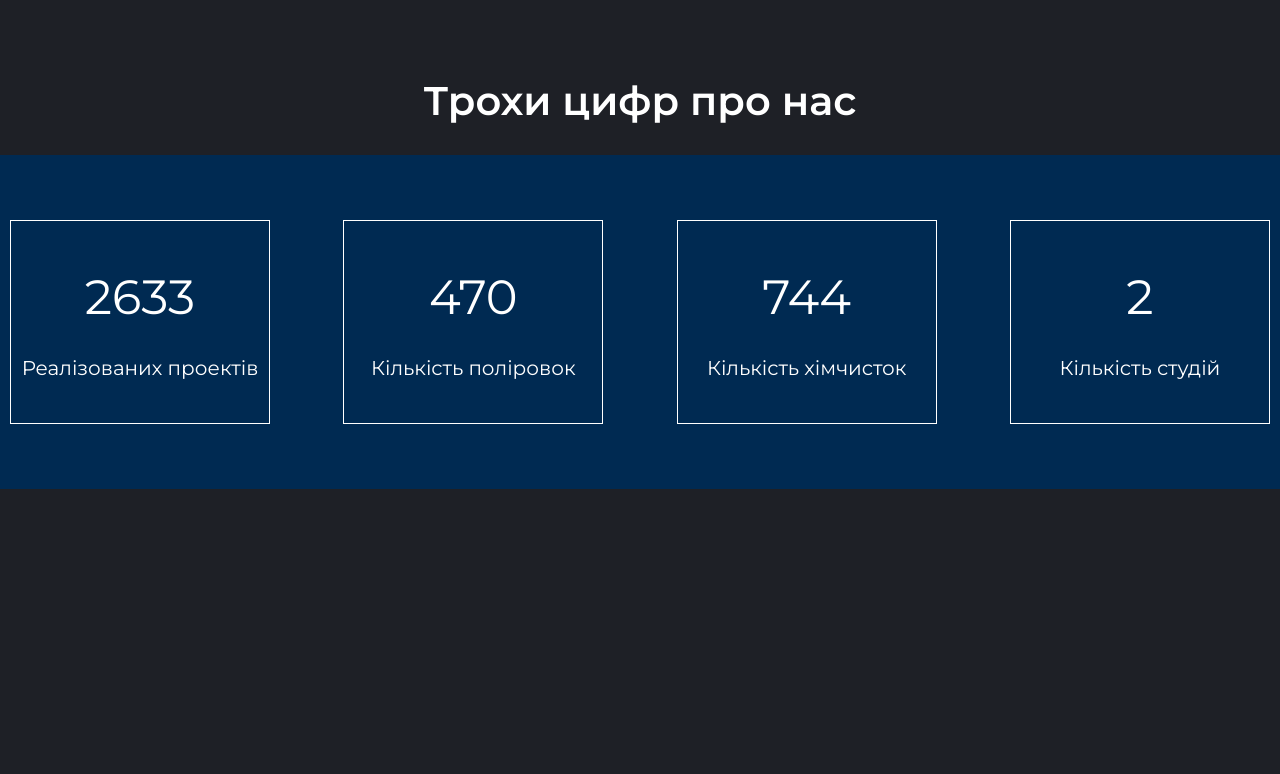
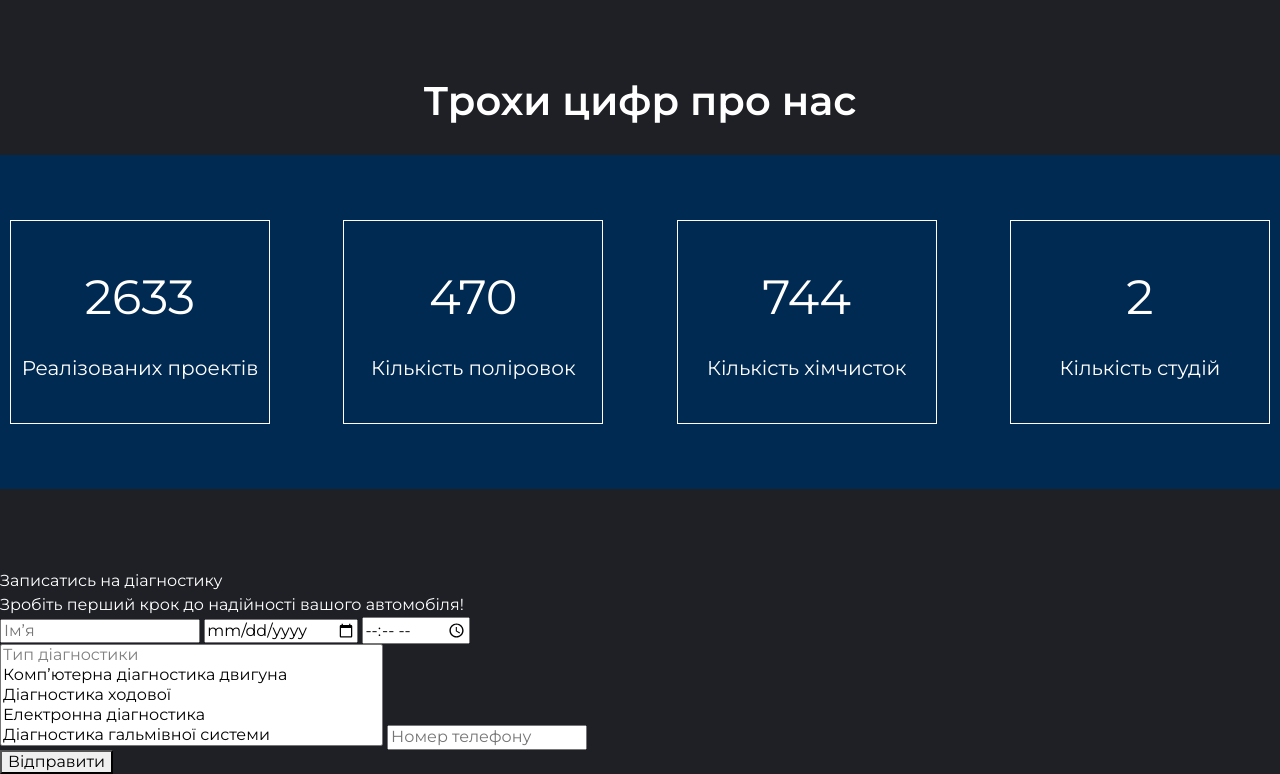
Before and after one commit to serg-hourwitz/autoservice, a plain HTML site: page index.html in a window 1280 px wide. Shown: the part 4230-5004 px from the top of the page. Before the commit the page ends 4719 px from the top, so only its background shows below. Drawn offline with nearby package versions, Linux system fonts and the light colour scheme.

Commit message:
added form

```diff
--- a/index.html
+++ b/index.html
@@ -591,6 +591,72 @@
               </div>
             </div>
           </section>
+          <!-- booking -->
+          <section class="booking" id="booking">
+            <div class="booking-header-text">Записатись на діагностику</div>
+            <div class="booking-text">
+              Зробіть перший крок до надійності вашого автомобіля!
+            </div>
+            <!-- form -->
+            <form action="#" method="post" class="booking-form">
+              <div class="booking-form-row-top">
+                <label for="name">
+                  <input
+                    type="text"
+                    id="name"
+                    name="name"
+                    value=""
+                    placeholder="Ім’я"
+                    required
+                  />
+                </label>
+                <label for="date">
+                  <input
+                    type="date"
+                    id="date"
+                    name="date"
+                    value=""
+                    placeholder="Дата"
+                    required
+                  />
+                </label>
+                <label for="time">
+                  <input
+                    type="time"
+                    id="time"
+                    name="time"
+                    value=""
+                    placeholder="Час"
+                    required
+                  />
+                </label>
+              </div>
+              <div class="booking-form-row-bottom">
+                <label for="type">
+                  <select name="type" id="type" size="5" multiple>
+                    <option value="type" disabled>Тип діагностики</option>
+                    <option value="engine">Комп’ютерна діагностика двигуна</option>
+                    <option value="chassis">Діагностика ходової</option>
+                    <option value="diagnostics">Електронна діагностика</option>
+                    <option value="breacks">Діагностика гальмівної системи</option>
+                    <option value="climat">
+                      Перевірка кондиціонера та клімат-контролю
+                    </option>
+                  </select>
+                </label>
+                <label for="tel">
+                  <input
+                    type="tel"
+                    id="tel"
+                    name="tel"
+                    placeholder="Номер телефону"
+                    required
+                  />
+                </label>
+              </div>
+              <button type="submit" id="booking-submin-btn">Відправити</button>
+            </form>
+          </section>
         </div>
       </main>
     </div>
--- a/styles/local.css
+++ b/styles/local.css
@@ -656,7 +656,9 @@
 }
 
 /* about numbers */
-
+.about-numbers {
+  padding-bottom: 80px;
+}
 .about-numbers-wrapper {
   background-color: var(--c-blue);
   padding: 65px 0 65px;
@@ -718,3 +720,5 @@
   }
 
 }
+
+/* form */
```
